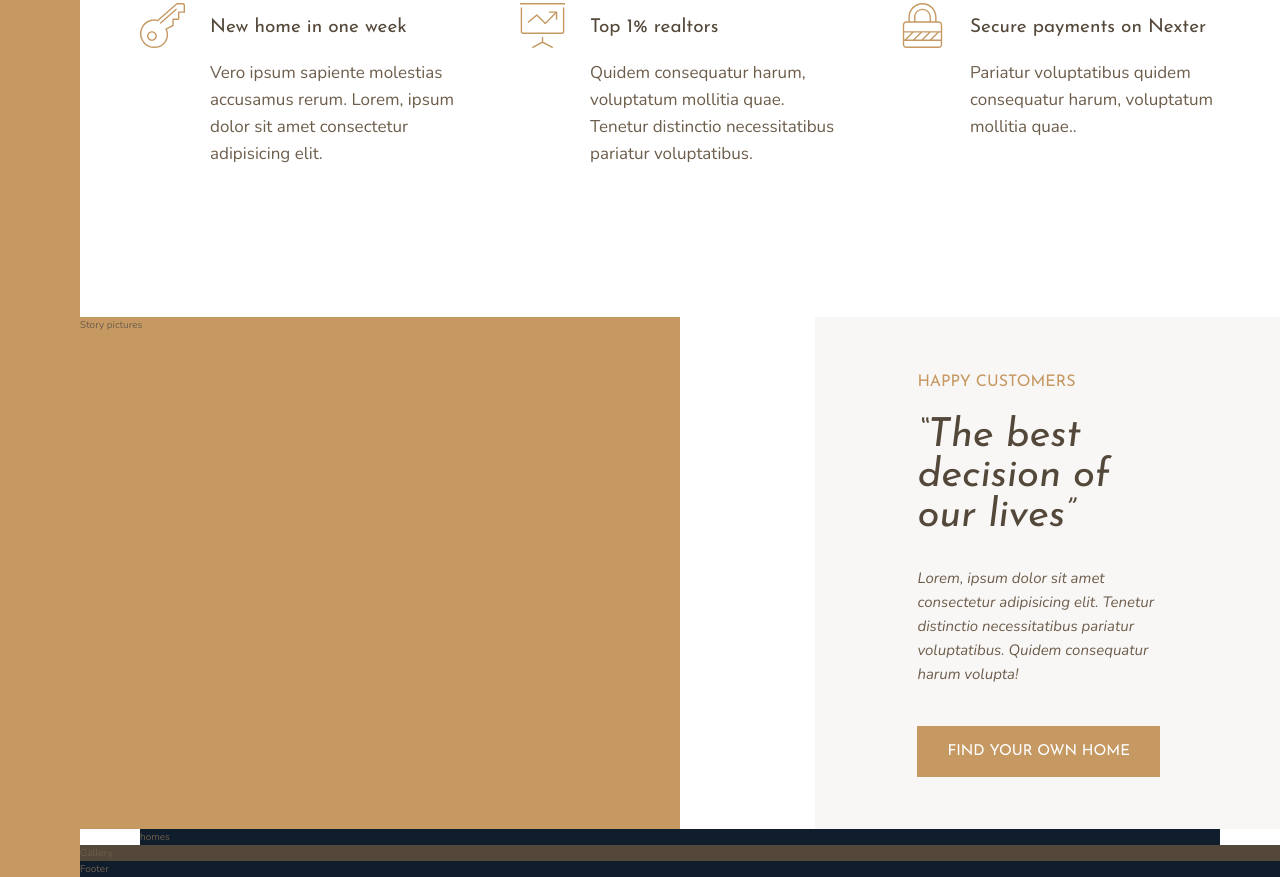
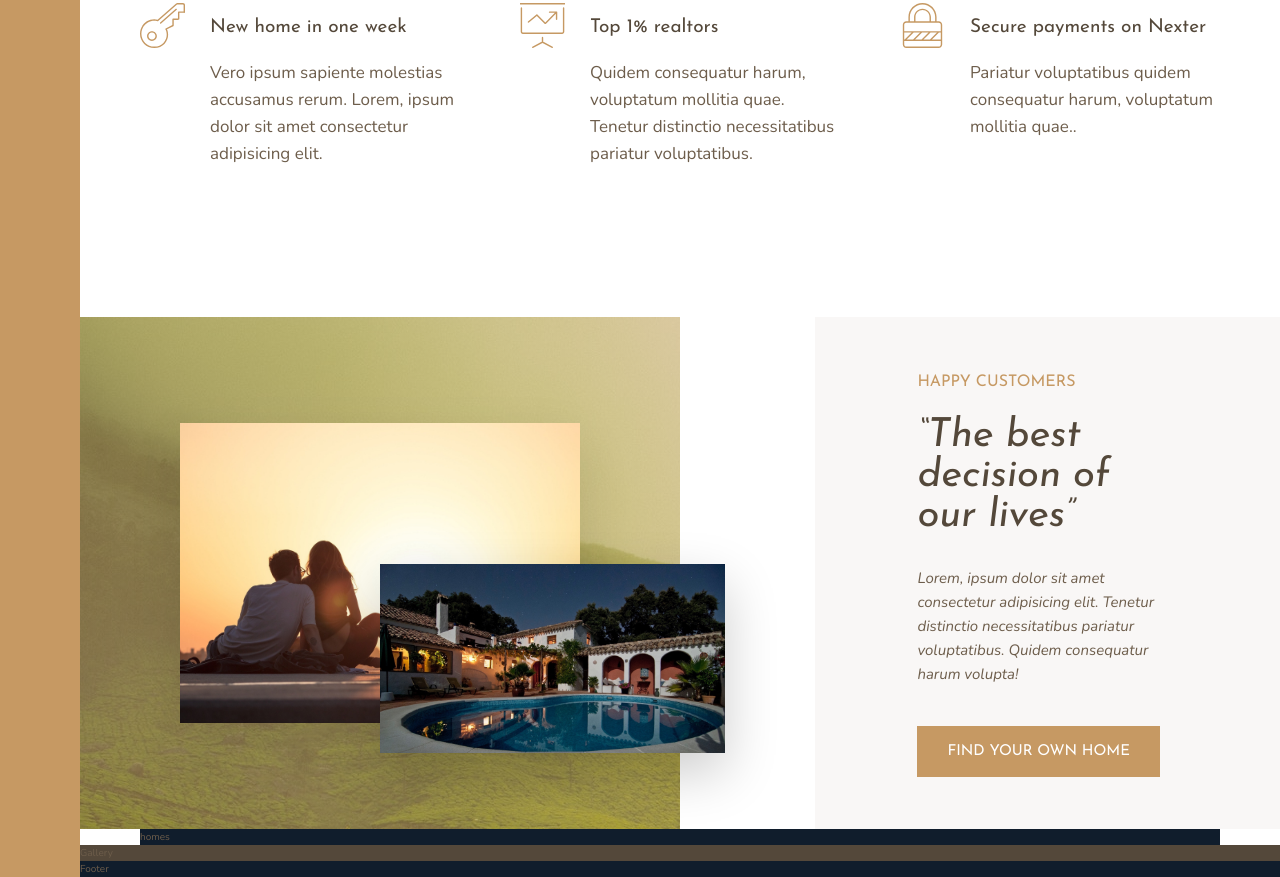
Before and after one commit to dmartin5150/nexter, a website: page index.html in a window 1280 px wide. Shown: the part 991-1868 px from the top of the page. Drawn offline with nearby package versions, Linux system fonts and the light colour scheme.

Commit message:
added story pictures

```diff
--- a/index.html
+++ b/index.html
@@ -76,7 +76,8 @@
     </section>
 
     <div class="story__pictures">
-        Story pictures
+        <img src="img/story-1.jpeg" alt="Couple with new house" class="story__img--1">
+        <img src="img/story-2.jpeg" alt="New house" class="story__img--2">
     </div>
 
     <div class="story__content">
--- a/sass/_story.scss
+++ b/sass/_story.scss
@@ -2,7 +2,32 @@
     &__pictures {
         background-color: $color-primary;
         grid-column: full-start/col-end 4;
+        background-image: linear-gradient(rgba($color-primary,0.5),rgba($color-primary,0.5)), url('../img/back.jpg');
+
+        display:grid;
+        grid-template-rows: repeat(6, 1fr);
+        grid-template-columns: repeat(6, 1fr);
+        align-items: center;
     }
+
+    &__img--1 {
+        width:100%;
+        grid-row:2/6;
+        grid-column: 2/6;
+        box-shadow: 0 2rem 5rem rgba(0,0,0,.1);
+    }
+
+
+    &__img--2 {
+        width:115%;
+        grid-row:4/6;
+        grid-column: 4/7;
+        z-index: 20;
+        box-shadow: 0 2rem 5rem rgba(0,0,0,.2);
+    }
+
+
+
 
     &__content {
         background-color: $color-grey-light-1;
```
Also changed, not shown: css/style.css, 1 other file.
